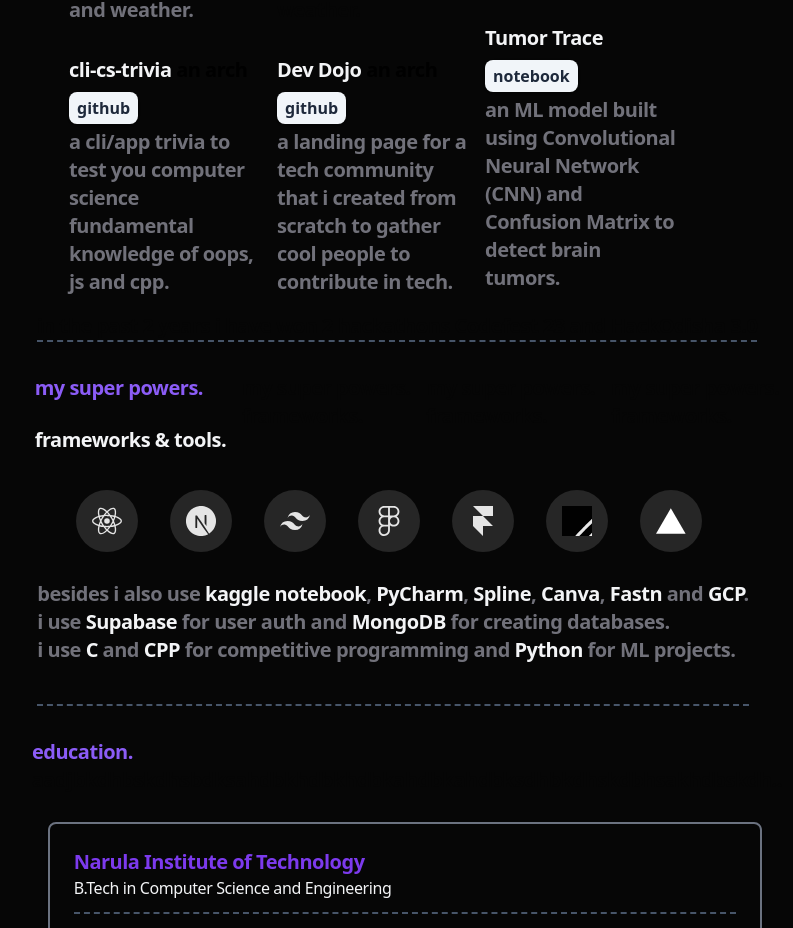
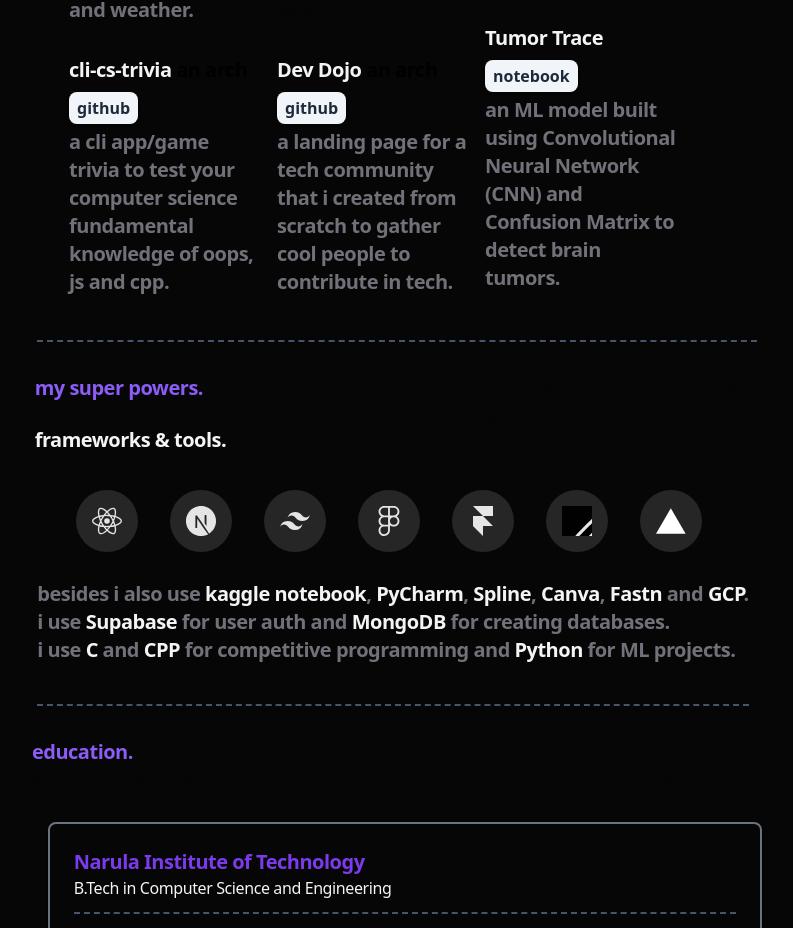
Before and after one commit to Sayak-Bhunia/test, a React (Vite) app: page / in a window 1280 px wide. Shown: the part 952-1880 px from the top of the page, without its empty margins (235-1028 px from the left). Built offline with nearby package versions, Linux system fonts and the light colour scheme.

Commit message:
Update Content.jsx

```diff
--- a/src/components/Content.jsx
+++ b/src/components/Content.jsx
@@ -149,7 +149,7 @@
               github
             </button></a>
             <h3 className="text-zinc-500 scroll-m-20 text-xl font-semibold tracking-tight w-full max-w-48">
-              a cli/app trivia to test you computer science fundamental knowledge of oops, js and cpp.
+              a cli app/game trivia to test your computer science fundamental knowledge of oops, js and cpp.
             </h3>
           </div>
           <div className="text-left mb-4 lg:mr-4">
```
